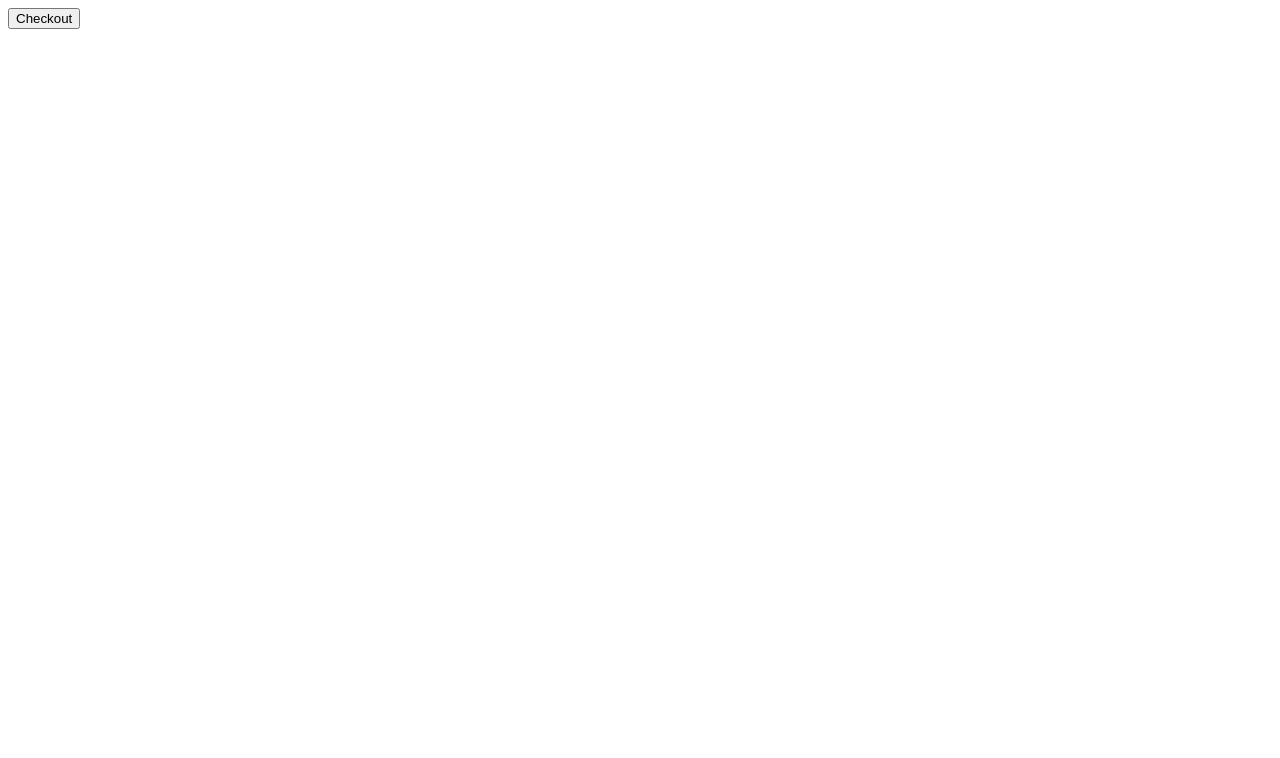
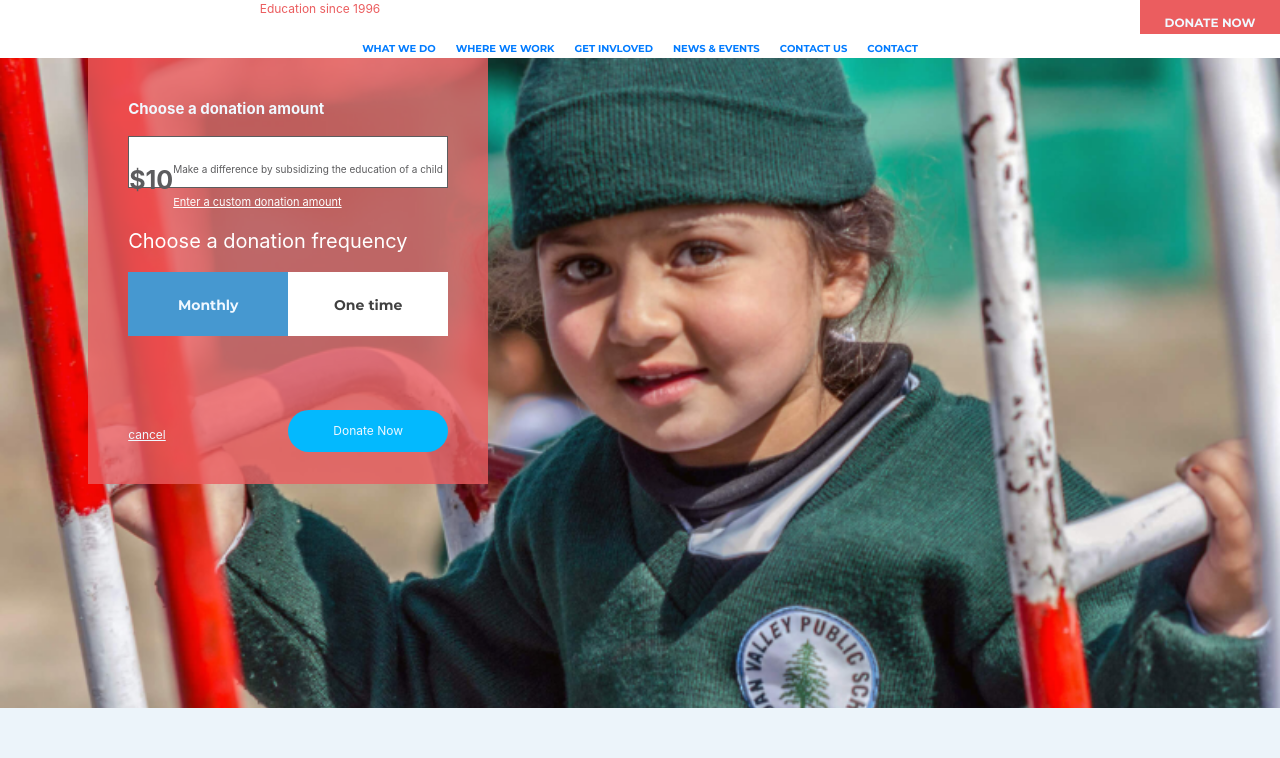
Before and after one commit to Usamaliaquat123/KEFUK, a Gatsby site: page /Donate/Donate in a window 1280 px wide. Shown: the top 758 px of the page. Built offline with nearby package versions, Linux system fonts and the light colour scheme; Gatsby itself is replaced by a stand-in of ours; a web font is replaced by a local one.

Commit message:
dashbord working

```diff
--- a/package.json
+++ b/package.json
@@ -19,6 +19,7 @@
     "react": "^16.8.6",
     "react-dom": "^16.8.6",
     "react-helmet": "^5.2.1",
+    "react-typed": "^1.1.2",
     "typed.js": "^2.0.10",
     "typeface-emilys-candy": "^0.0.72",
     "typeface-merriweather": "^0.0.72"
--- /dev/null
+++ b/src/components/Home/HomeSlide/HomeSlide.module.css
@@ -0,0 +1,18 @@
+
+@font-face {
+    font-family: "Harabara Bold";
+    src: url("./../../Fonts/Montserrat/Montserrat-Bold.ttf");}
+
+
+.mainContainerHeadingText{
+    padding-top: 10%;
+    margin-left: 5%;
+}
+.mainContainerHeadingText  > p {
+    font-family: 'Harabara Bold';
+    font-size: 22px;
+}
+.backgroundText{
+    background: white;
+    padding: 5px;
+}
--- a/src/components/donaion/donation.js
+++ b/src/components/donaion/donation.js
@@ -1,42 +1,64 @@
 import { Link } from "gatsby"
 import PropTypes from "prop-types"
-import React,{ useState} from "react"
-import sampleImg from "./../../images/don.jpg";
-import backgroundImage from './../Images/donation.png'
-import donation from './donation.module.css'
+import React, { useState } from "react"
+import sampleImg from "./../../images/don.jpg"
+import backgroundImage from "./../Images/donation.png"
+import donation from "./donation.module.css"
 const Donation = () => {
   // Donation box states
   const [eduChildDonate, useeduChildDonate] = useState()
-  const [ sponserChild,usesponserChild ] = useState()
-  const [ sponserTeacher, usesponserTeacher] = useState()
+  const [sponserChild, usesponserChild] = useState()
+  const [sponserTeacher, usesponserTeacher] = useState()
 
   return (
-    <div style={{backgroundImage: `url(${backgroundImage})`, maxWidth: '100%', margin: 0, height: `100%`, backgroundSize: 'cover', backgroundSize: 'cover', backgroundRepeat: 'no-repeat',backgroundAttachment: 'fixed', backgroundPosition: 'center', minHeight: 650  }}>
-        <div className='container-fluid'>
-          <di className='row'>
-            <div className='col-sm-6'>
-                <div className={donation.cardContainer} style={{ background: `rgba(235, 93, 95, 0.8)`,  height: 'auto', width: 400, padding: 40, color: 'aliceblue', marginLeft: `12%` }}>
-                    <div style={{ fontSize: 15, fontWeight: 'bold',  }}> Choose a donation amount</div>
-                     <div style={{ marginTop: 15 }} >
-                        <div className={donation.paymentCardItem} >
-                          <div className='row'>
-                            <div className='col-sm-2'>
-
+    <div
+      style={{
+        backgroundImage: `url(${backgroundImage})`,
+        maxWidth: "100%",
+        margin: 0,
+        height: `100%`,
+        backgroundSize: "cover",
+        backgroundSize: "cover",
+        backgroundRepeat: "no-repeat",
+        backgroundAttachment: "fixed",
+        backgroundPosition: "center",
+        minHeight: 650,
+      }}
+    >
+      <div className="container-fluid">
+        <di className="row">
+          <div className="col-sm-6">
+            <div
+              className={donation.cardContainer}
+              style={{
+                background: `rgba(235, 93, 95, 0.8)`,
+                height: "auto",
+                width: 400,
+                padding: 40,
+                color: "aliceblue",
+                marginLeft: `12%`,
+              }}
+            >
+              <div style={{ fontSize: 15, fontWeight: "bold" }}>
+                {" "}
+                Choose a donation amount
               </div>
-                            <div className='col-sm-3'>
-                              <div className={donation.paymentCardItemMoney} >
-                                $10
+              <div style={{ marginTop: 15 }}>
+                <div className={donation.paymentCardItem}>
+                  {/* <div className='row'> */}
+                  <div style={{ float: "left" }}></div>
+                  <div style={{ float: "left" }}>
+                    <div className={donation.paymentCardItemMoney}>$10</div>
                   </div>
-                            </div>
-                            <div className='col-sm-7'>
+                  <div style={{ float: "left" }}>
                     <div className={donation.paymentCardItemDText}>
                       Make a difference by subsidizing the education of a child
                     </div>
                   </div>
-                          </div>
+                  {/* </div> */}
                 </div>
 
-                        <div className={donation.paymentCardItem}>
+                {/* <div className={donation.paymentCardItem}>
                           <div className='row'>
                             <div className='col-sm-2'>
 
@@ -52,9 +74,9 @@ const Donation = () => {
                             </div>
                             </div>
                           </div>
-                        </div>
+                        </div> */}
 
-                        <div className={donation.paymentCardItem}>
+                {/* <div className={donation.paymentCardItem}>
                           <div className='row'>
                             <div className='col-sm-2'>
 
@@ -70,9 +92,9 @@ const Donation = () => {
                             </div>
                             </div>
                           </div>
+                        </div>   */}
               </div>
-                    </div>
-                    <div className={ donation.enterCustomDonationText}>
+              <div className={donation.enterCustomDonationText}>
                 <p>Enter a custom donation amount</p>
               </div>
               <div className={donation.selectdonationFrequency}>
@@ -80,9 +102,14 @@ const Donation = () => {
 
                 <div className={donation.selectDonationFSelectorContainer}>
                   <div className={donation.donationFrequencyButtonOneTime}>
-                                <span className={donation.donationOneTimeText}>One time</span>
+                    <span className={donation.donationOneTimeText}>
+                      One time
+                    </span>
                   </div>
-                              <div className={donation.donationFrequencyButtonMonthly}><span className={donation.donationMonthlyText}>Monthly</span>
+                  <div className={donation.donationFrequencyButtonMonthly}>
+                    <span className={donation.donationMonthlyText}>
+                      Monthly
+                    </span>
                   </div>
                 </div>
               </div>
@@ -92,10 +119,8 @@ const Donation = () => {
               </div>
             </div>
           </div>
-            <div className='col-sm-4'></div>
-            <div className='col-sm-2'>
-
-            </div>
+          <div className="col-sm-4"></div>
+          <div className="col-sm-2"></div>
         </di>
       </div>
     </div>
--- a/src/components/header/Header.module.css
+++ b/src/components/header/Header.module.css
@@ -20,19 +20,39 @@
     font-size: 12px;
     text-align: center;
     /* padding-top: 3%; */
-    margin-left: 20%;
+    /* margin-left: 20%; */
 }
 
 .donatebtn {
-    background : #4698D0;
+    background : #EB5D5F;
     width: 140px;
-    margin-left: 80%;
-    height: 57px;
+    /* margin-left: 80%; */
+    position: absolute;
+    right: 0;
+    height: 100%;
 }
 .donatebtn > p {
     font-family: 'Harabara Bold';
     color: aliceblue;
     font-size: 12px;
     text-align: center;
-    padding: 20px
+    padding: 10% 0;
 }
+
+
+/* @media (min-width: 5px) and (max-width: 1024px) {
+
+    .donatebtn{
+        height:
+    }
+
+  }
+   */
+
+@media screen and (max-width: 577px){
+  .headContainer{
+      display: none;
+
+  }
+
+}
--- a/src/components/image.js
+++ b/src/components/image.js
@@ -1,6 +1,5 @@
 import React from "react"
 import { useStaticQuery, graphql } from "gatsby"
-
 
 /*
  * This component is built using `gatsby-image` to automatically serve optimized
--- a/src/components/seo.js
+++ b/src/components/seo.js
@@ -36,7 +36,6 @@ function SEO({ description, lang, meta, title }) {
       title={title}
       titleTemplate={`%s | ${site.siteMetadata.title}`}
       script={`https://js.stripe.com/v3`}
-
       meta={[
         {
           name: `description`,
@@ -71,8 +70,7 @@ function SEO({ description, lang, meta, title }) {
           content: metaDescription,
         },
       ].concat(meta)}
-    >
-    </Helmet>
+    ></Helmet>
   )
 }
 
--- a/src/components/subscribe.js
+++ b/src/components/subscribe.js
@@ -7,7 +7,7 @@ const Subscribe = ({ subscribeText }) => {
   return (
     <div
       style={{
-        backgroundPosition: 'fixed',
+        backgroundPosition: "fixed",
         display: `flex`,
         alignItems: `center`,
         background: "#EB5D5F",
--- a/src/pages/Donate/Donate.js
+++ b/src/pages/Donate/Donate.js
@@ -1,6 +1,12 @@
 import React, { Component } from "react"
 import PropTypes from "prop-types"
 import { Link } from "gatsby"
+import Header from "../../components/header/Header"
+import NavigatorView from "../../components/NavigatorView/navigatorView"
+import Donation from "../../components/donaion/donation"
+import BasicFeatures from "../../components/basicFeatures/basicFeatures"
+import Subscribe from "../../components/subscribe"
+import BottomNav from "../../components/bottomNav"
 
 export class Donate extends Component {
   static propTypes = {}
@@ -12,9 +18,27 @@ export class Donate extends Component {
   render() {
     return (
       <div>
-        <button id="checkout-button-sku_FSajkfu5EcXMeG" role="link">
-          Checkout
-        </button>
+        <Header siteSubTitle={`Education since 1996`} />
+        {/* <hr /> */}
+        <NavigatorView />
+        <div
+          style={{
+            margin: `0 auto`,
+          }}
+        >
+          <Donation />
+          <BasicFeatures />
+          <Subscribe subscribeText="Subscribe to our monthly news letter and stay up to date with all news and events" />
+          <BottomNav />
+
+          <footer>
+            <hr />
+            <p style={{ textAlign: "center", fontSize: 13 }}>
+              Copyright © 2010 Kashmir Education Eoundation. All rights
+              reserved.
+            </p>
+          </footer>
+        </div>
       </div>
     )
   }
--- a/src/pages/index.js
+++ b/src/pages/index.js
@@ -7,7 +7,7 @@ import SEO from "../components/seo"
 
 const IndexPage = () => (
   <Layout>
-    {/* <Link to="/Donate/Donate">Donate Now</Link>s */}
+    <Link to="/Donate/Donate">Donate Now</Link>s
   </Layout>
 )
 
```
Also changed, not shown: src/components/Home/HomeSlide/HomeSlide.js (added, +44 -0 lines), src/components/NavigatorView/NavigatorView.js (+37 -21 lines), src/components/basicFeatures/basicFeatures.js (+33 -18 lines), src/components/header/Header.js (+10 -25 lines), src/components/layout.js (+9 -10 lines), src/components/Images/Home/HomeSlide1.jpg (renamed from src/images/HomePage-MainImage.jpg), 1 other file. Lines whose indentation alone changed are shown as unchanged.
